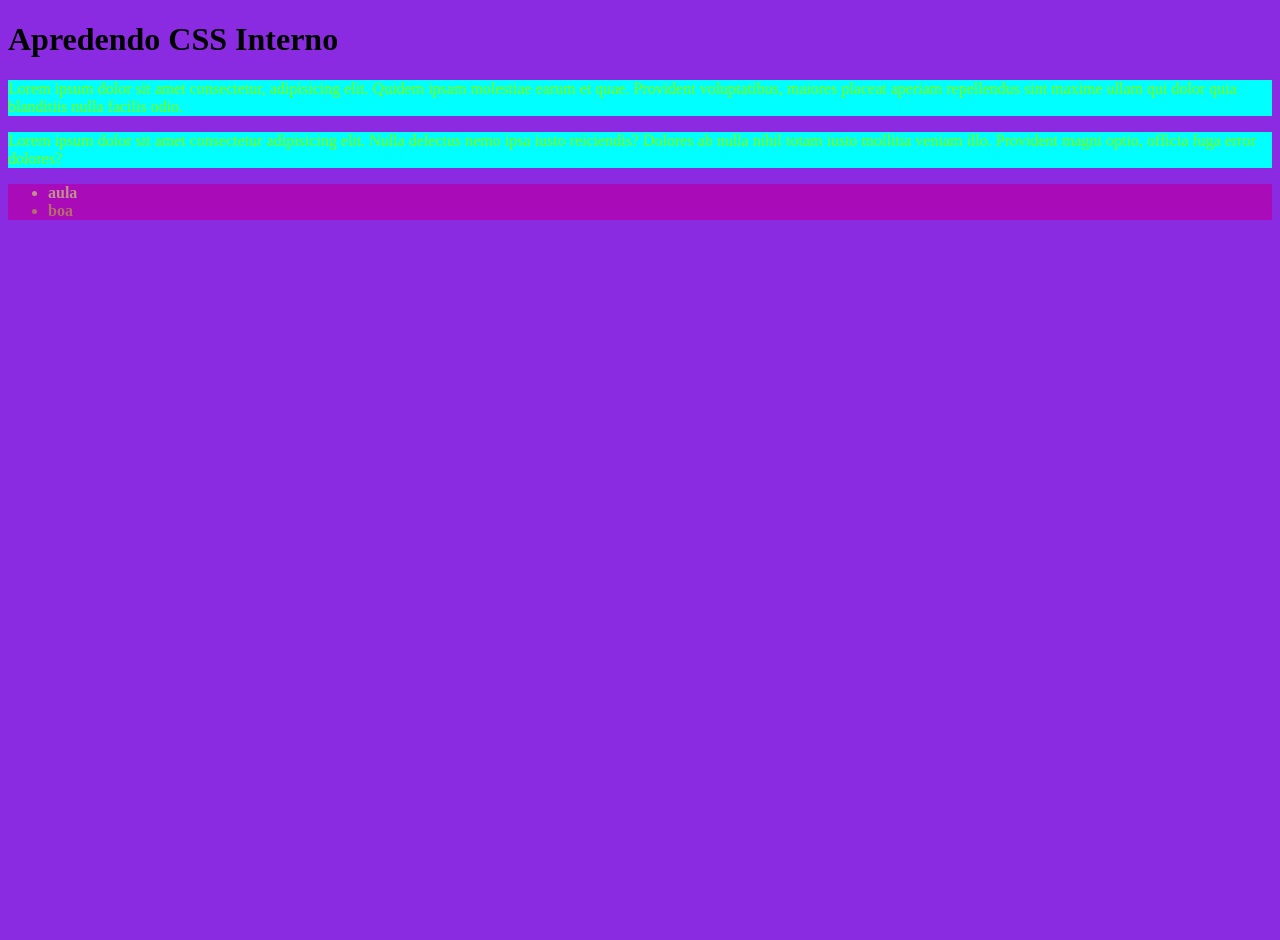
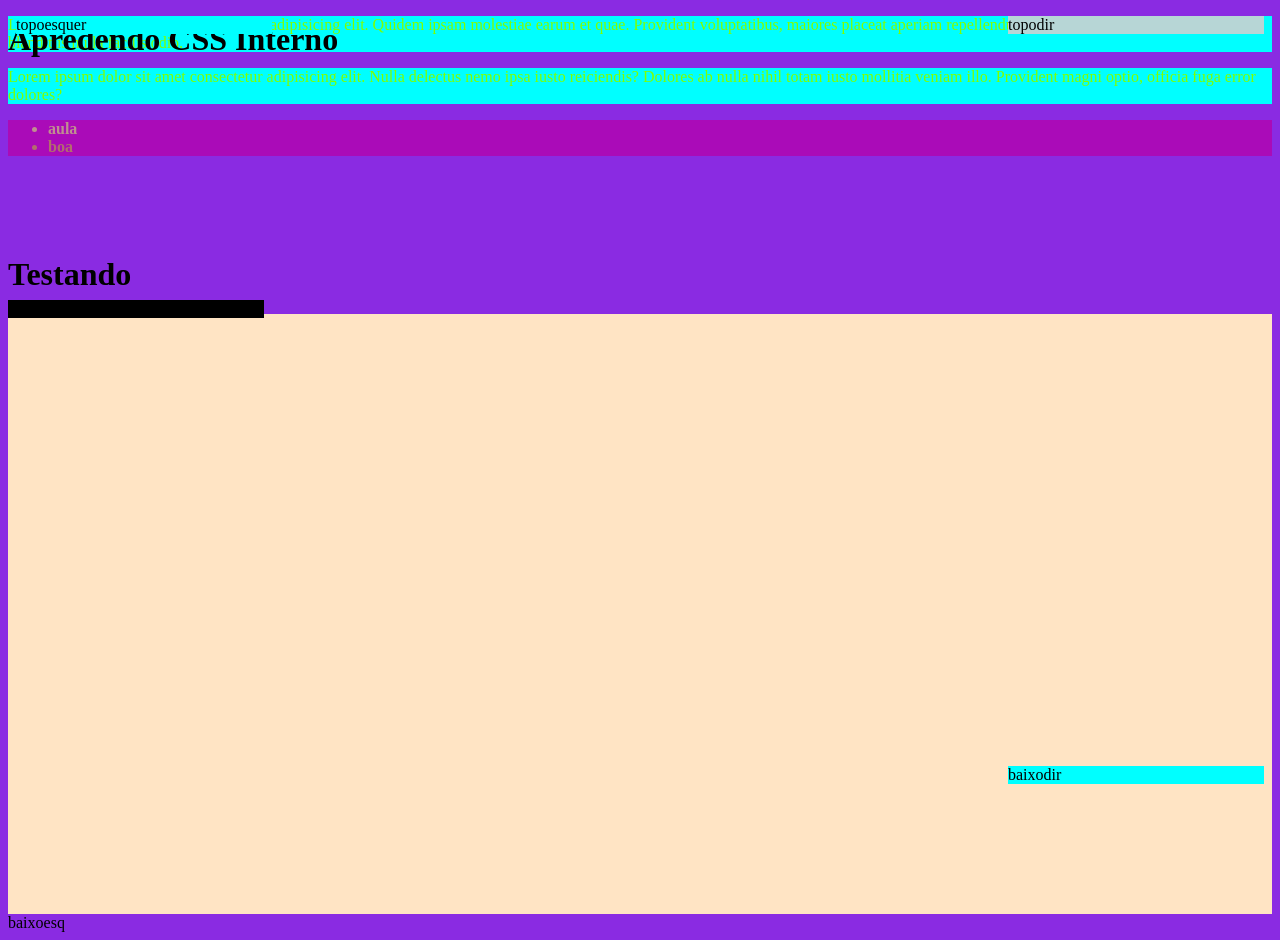
Before and after one commit to projectduetec/testes-em-casa, a plain HTML site: page tiposcss.html in a window 1280 px wide. Before the commit the page ends 800 px from the top, so only its background shows below. Drawn offline with Linux system fonts and the light colour scheme.

Commit message:
Add files via upload

```diff
--- a/tiposcss.html
+++ b/tiposcss.html
@@ -16,16 +16,78 @@
             background-color: aqua;
             color: chartreuse;
         }
+        .container{
+           margin-top: 100px;
+        }
+        .main{
+            width: 100%;
+            height: 600px;
+            background-color: bisque;
+            position: relative;
+        }
+        .topoesquer{
+            width: 20%;
+            background-color: aqua;
+            position: absolute;
+            top: 16px;
+            left: 16px;
+        }
+        .topodir{
+            width: 20%;
+            background-color: rgb(183, 214, 214);
+            position: absolute;
+            top: 16px;
+            right: 16px;
+        }
+        .baixoesquer{
+            width: 20%;
+            background-color: aqua;
+            position: absolute;
+            bottom: 16px;
+            left: 16px;
+        }
+       .fixo{
+        position: fixed;
+        width: 100%;
+        top: 0%;
+        z-index: 1000px;
+       }
+       .baixodir{
+        width: 20%;
+            background-color: aqua;
+            position: absolute;
+            bottom: 16px;
+            right: 16px;
+       }
+       .centro{
+           top: 300px;
+           left: 600x;
+           position: absolute;
+           width: 20%;
+           background-color: black;
+       }
     </style>
 </head>
 <body>
-    <h1>Apredendo CSS Interno</h1>
+    <header>
+    <h1 class="fixo">Apredendo CSS Interno</h1>
     <p>Lorem ipsum dolor sit amet consectetur, adipisicing elit. Quidem ipsam molestiae earum et quae. Provident voluptatibus, maiores placeat aperiam repellendus sint maxime ullam qui dolor quia blanditiis nulla facilis odio.</p>
     <p>Lorem ipsum dolor sit amet consectetur adipisicing elit. Nulla delectus nemo ipsa iusto reiciendis? Dolores ab nulla nihil totam iusto mollitia veniam illo. Provident magni optio, officia fuga error dolores?</p>
     <ul style="background-color: rgb(170, 11, 184);font-weight: bold;">
         <li style="color: rgb(192, 143, 143);">aula</li>
         <li style="color: rgb(179, 109, 109);">boa</li>
     </ul>
+    </header>
+    <div class="container">
+        <h1>Testando</h1>
+        <div class="main"></div>
+        <div class="topoesquer">topoesquer</div>
+        <div class="topodir">topodir</div>
+        <div class="centro">centro</div>
+        <div class="baixoesq">baixoesq</div>
+        <div class="baixodir">baixodir</div>
+
+    </div>
 
 </body>
 </html>
```
Also changed, not shown: index.html (+3 -0 lines).
